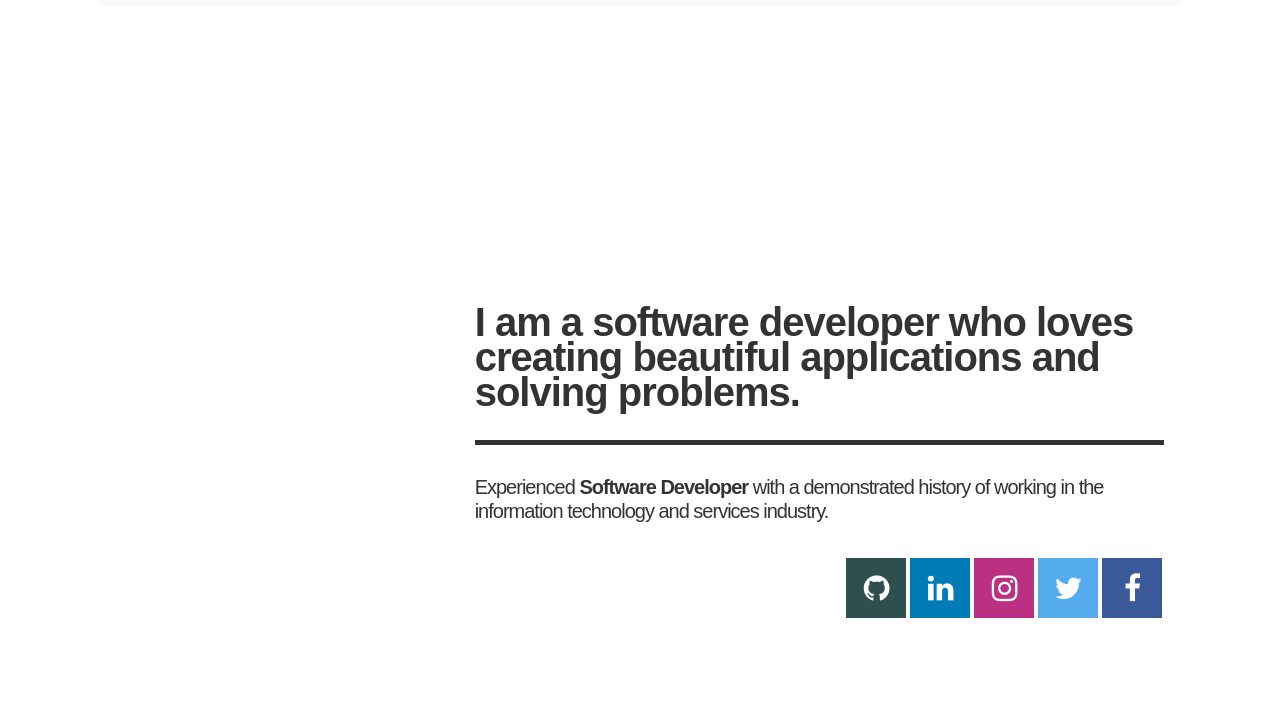
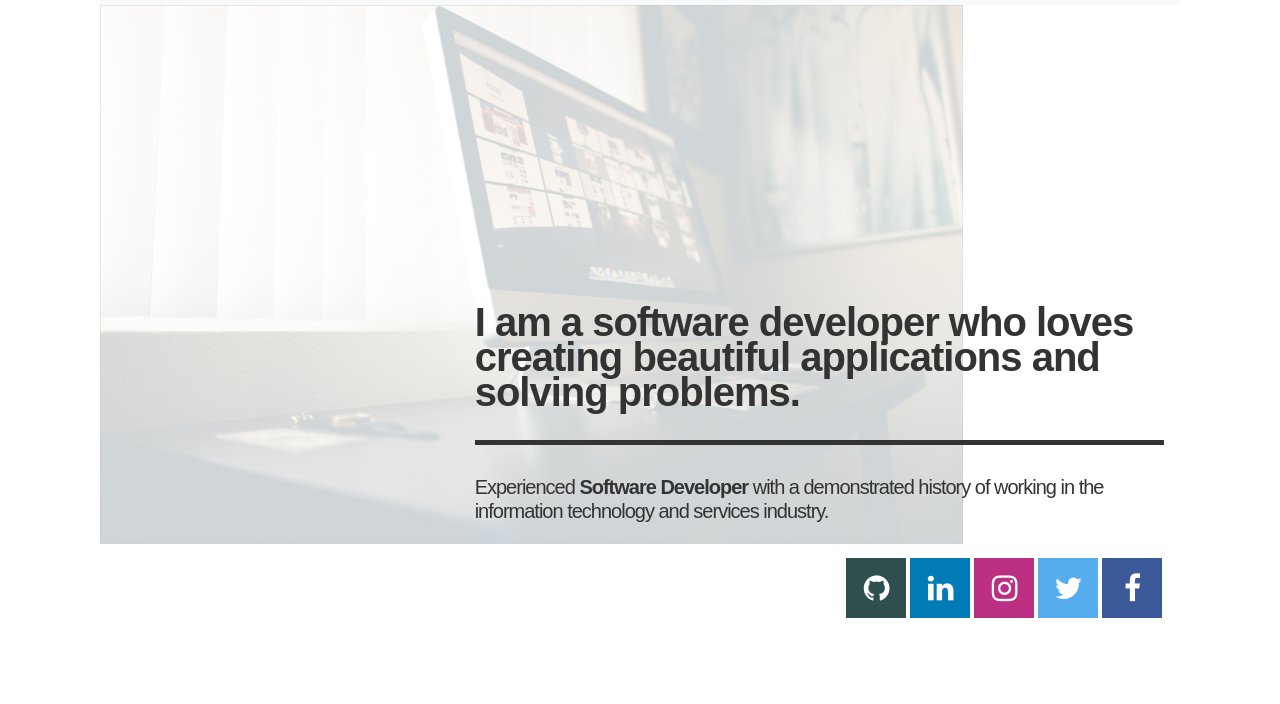
Before and after one commit to harmanwho/StandardPortfolio, a website: page index.html in a window 1280 px wide. Shown: the part 96-800 px from the top of the page. Drawn offline with nearby package versions, Linux system fonts and the light colour scheme; the site is published under a folder, as on GitHub Pages, so addresses that start at the root find nothing.

Commit message:
fixed image issue

```diff
--- a/css/landing.css
+++ b/css/landing.css
@@ -32,7 +32,7 @@ body {
 
 .intro::before {
     content: "";
-    background: url(/images/webdev.jpg);
+    background: url(../images/webdev.jpg);
     background-size: 80% auto;
     background-repeat: no-repeat;
     position: absolute;
```
